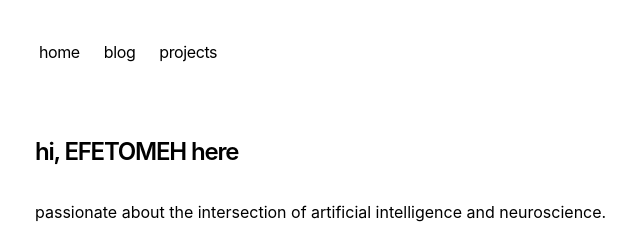
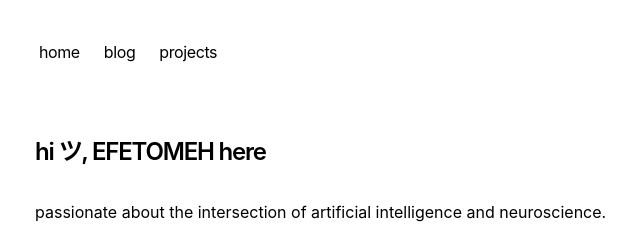
Before and after one commit to i-efe/p, a Next.js app: page / in a window 1280 px wide. Shown: the top 226 px of the page, without its empty margins (317-957 px from the left). Built offline with nearby package versions, Linux system fonts and the light colour scheme.

Commit message:
Update page.tsx

```diff
--- a/app/page.tsx
+++ b/app/page.tsx
@@ -4,7 +4,7 @@ export default function Page() {
   return (
     <section>
       <h1 className="mb-8 text-2xl font-semibold tracking-tighter">
-        hi, EFETOMEH here
+        hi ツ, EFETOMEH here
       </h1>
       <p className="mb-4">
         {`passionate about the intersection of artificial intelligence and neuroscience.
```
